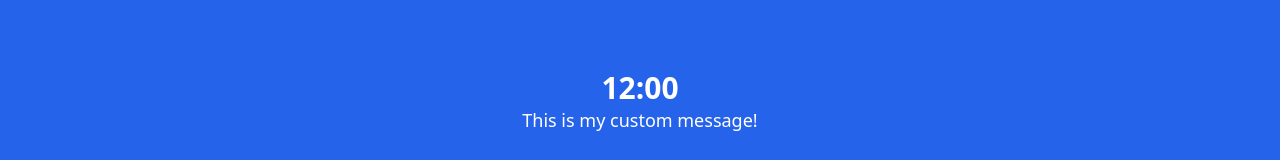
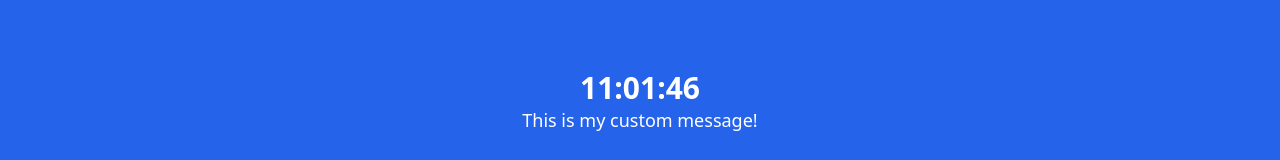
Before and after one commit to Dakota-Schramm/first-due, a Nuxt app: page / in a window 1280 px wide. Shown: the part 346-506 px from the top of the page. Built offline with nearby package versions, Linux system fonts and the light colour scheme.

Commit message:
Add displayTime function.

```diff
--- a/pages/index.vue
+++ b/pages/index.vue
@@ -1,9 +1,18 @@
+<script setup>
+import { ref } from 'vue'
+import convertDisplayTime from '~/utils/convertDisplayTime'
+
+const currentTime = new Date()
+const convertedTime = convertDisplayTime(currentTime)
+const time = ref(convertedTime)
+</script>
+
 <template>
   <header class="mb-6">
     <h1 class="font-bold text-center underline">My First Vue Clock</h1>
   </header>
   <main class="flex flex-col items-center justify-center w-full h-screen text-lg text-white bg-blue-600">
-    <div class="text-3xl font-bold">12:00</div>
+    <div class="text-3xl font-bold">{{ time }}</div>
     <p>This is my custom message!</p>
   </main>
   <footer class="mt-6">
--- /dev/null
+++ b/utils/convertDisplayTime.ts
@@ -0,0 +1,25 @@
+// We want to convert the currentTime such that it only displays
+// the hour, minute, and second. We also want this to be in
+// standardTime, not military time
+export default function convertDisplayTime(datetime: Date) {
+  const hour = getHour(datetime.getHours());
+  const minute = getMinute(datetime.getMinutes());
+  const second = getSecond(datetime.getSeconds());
+
+  return `${hour}:${minute}:${second}`
+}
+
+function getHour(hour: number) {
+  if (hour > 12) return hour - 12
+  else return hour
+}
+
+function getMinute(minute: number) {
+  if (minute > 10) return minute
+  else return `0${minute}`;
+}
+
+function getSecond(second: number) {
+  if (second > 10) return second
+  else return `0${second}`;
+}
```
